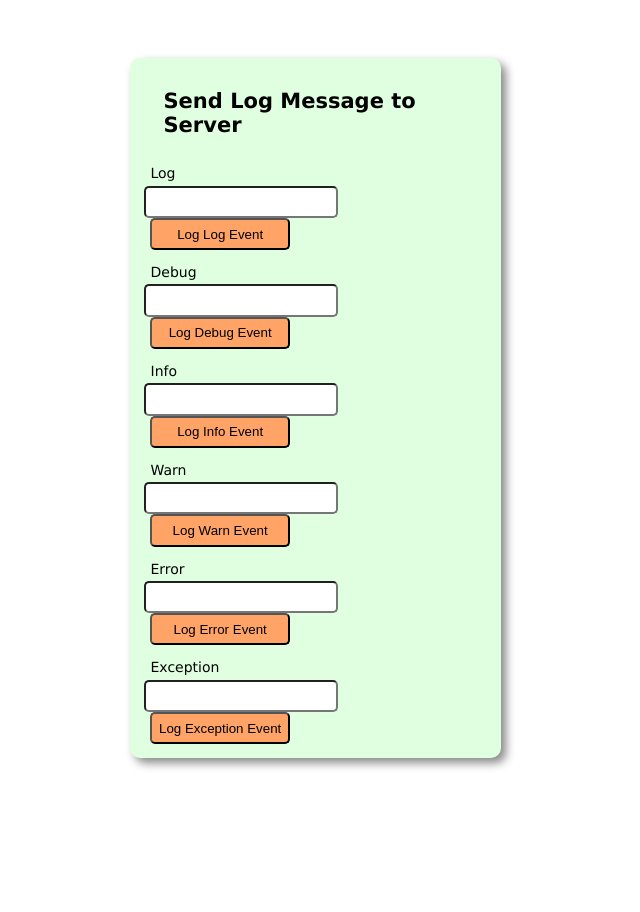
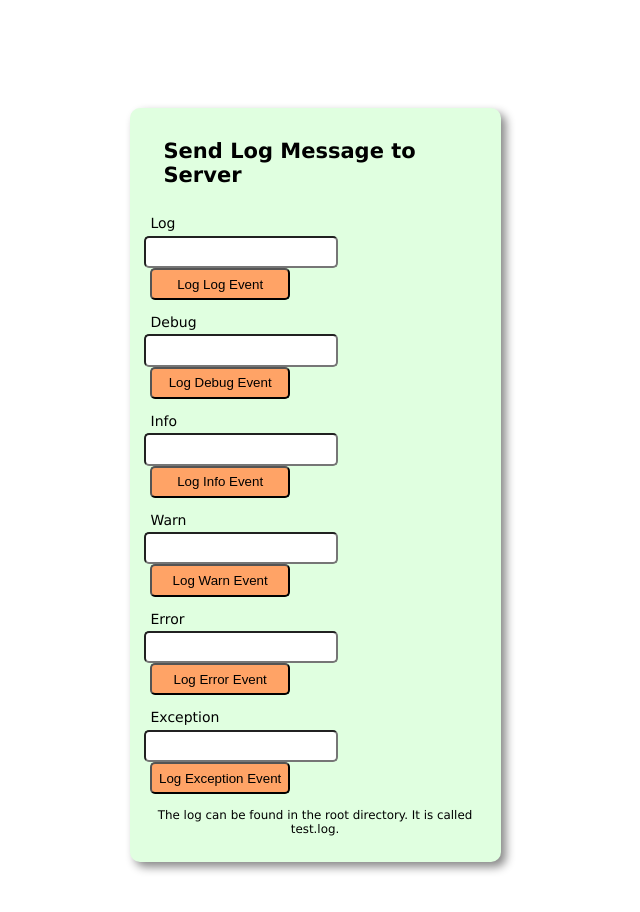
Before and after one commit to radakovich/ngServerLogger-sample-browserify, a website: page public/index.html in a window 1280 px wide. Shown: the whole page, without its empty margins (325-965 px from the left). Before the commit the page ends 816 px from the top, so only its background shows below. Drawn offline with Linux system fonts and the light colour scheme.

Commit message:
prettified it a little.

```diff
--- a/public/index.html
+++ b/public/index.html
@@ -44,6 +44,7 @@
                 <input class="log-input-field" type="text" ng-model="thrown"></input>
                 <button class="log-input-button" ng-click="throwError()">Log Exception Event</button>
             </div>
+            <div style="margin-top: 1em;"><p style="font-size: 85%; text-align: center;">The log can be found in the root directory. It is called test.log.</p></div>
         </div>
     </div>
     <script src="javascripts/angular.min.js"></script>
--- a/public/stylesheets/style.css
+++ b/public/stylesheets/style.css
@@ -1,5 +1,5 @@
 body {
-  padding: 50px;
+  padding: 100px;
   font: 14px "Lucida Grande", Helvetica, Arial, sans-serif;
 }
 
```
